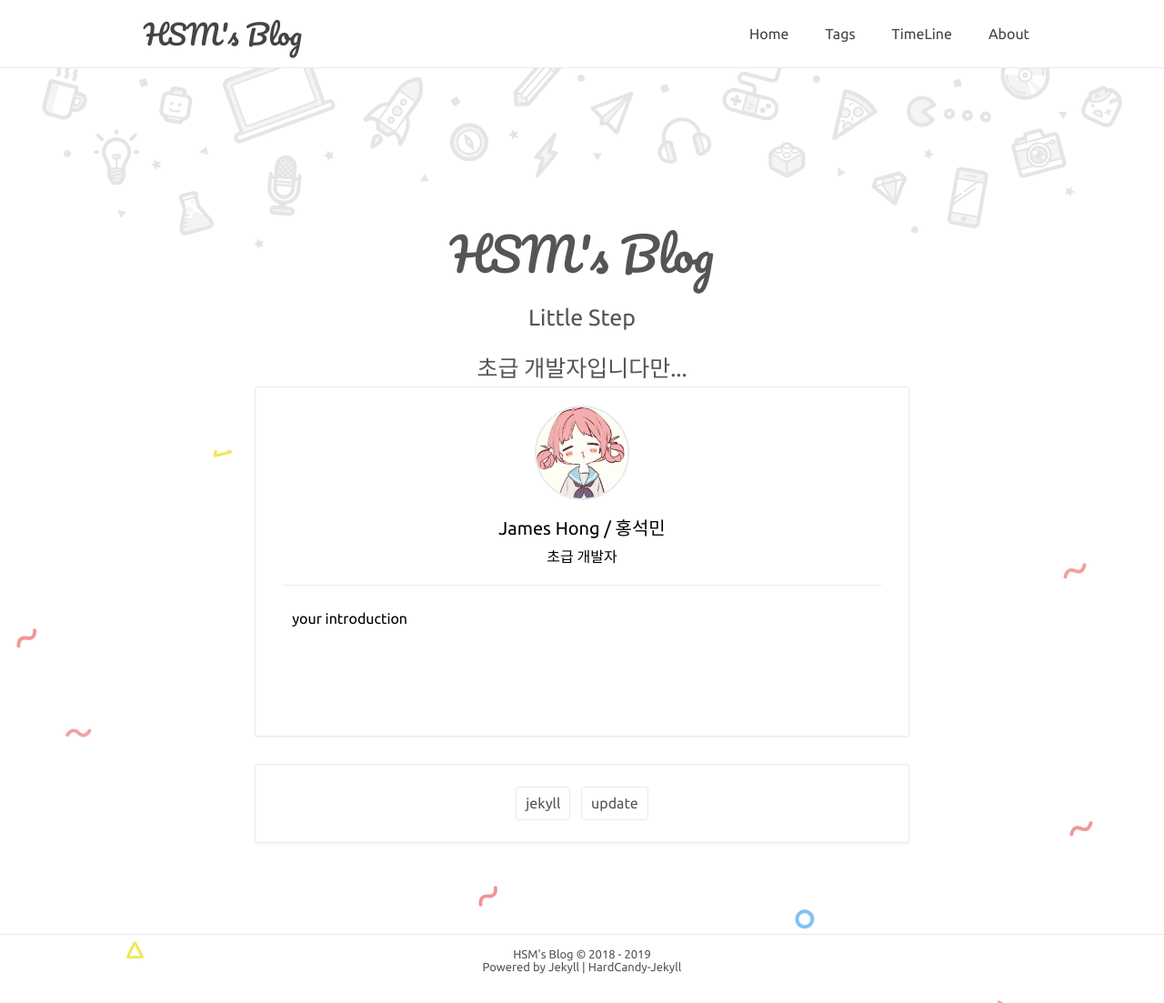
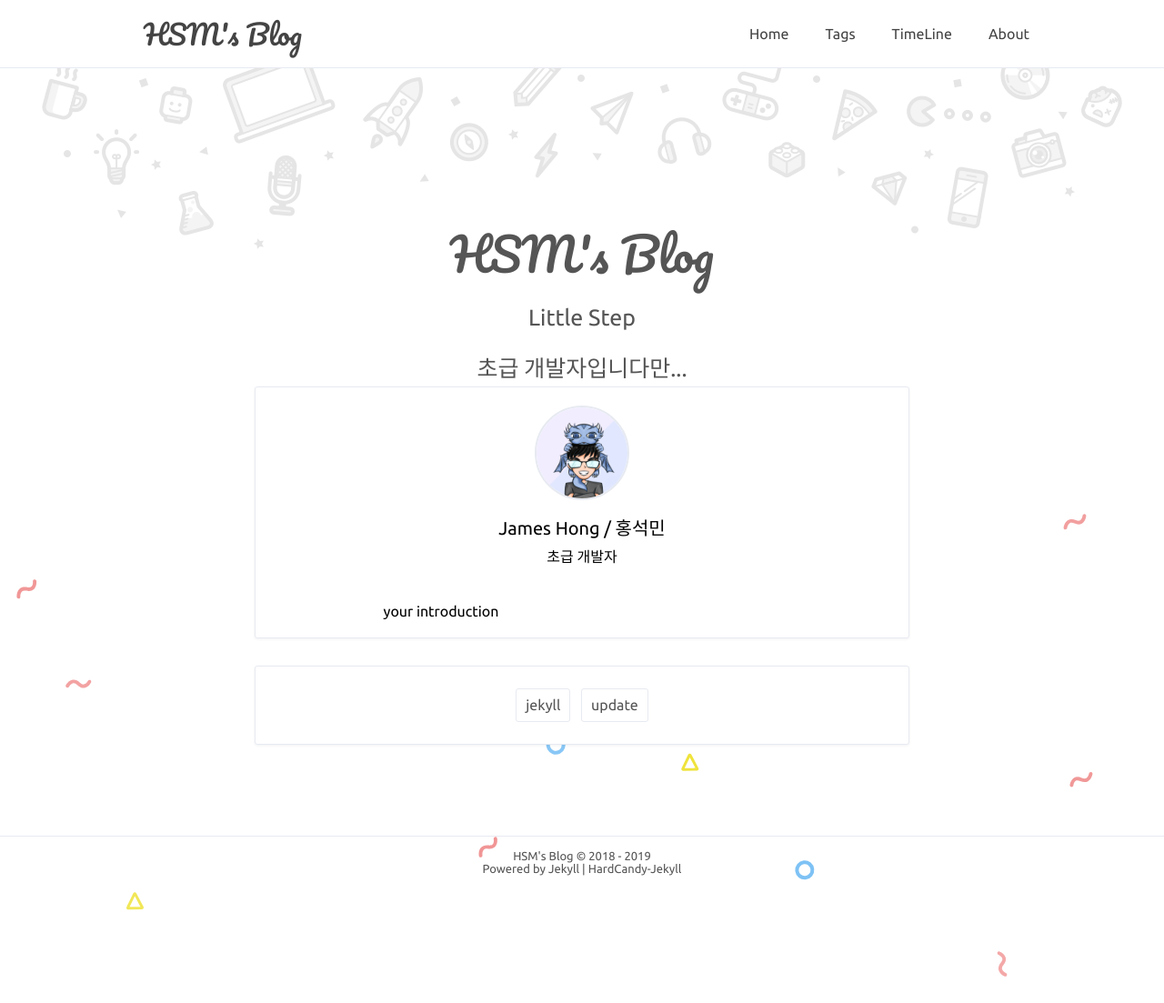
Before and after one commit to xukimseven/HardCandy-Jekyll, a Jekyll site: the page built from about.html, in a window 1280 px wide. Shown: the whole page at 91% size. Built offline with Jekyll 4.4.1, drawn with Linux system fonts in a browser that asks for light colours; comment, search, counter and statistics services are not loaded; after the commit the page ends 995 px from its top, so only the background shows below that.

Commit message:
Change Profile-img

```diff
--- a/_config.yml
+++ b/_config.yml
@@ -20,7 +20,7 @@
 bio: '초급 개발자'
 about: true
 aboutyou: 'your introduction'
-portraits: '/assets/profile.jpeg' # your portraits image file path
+portraits: '/assets/profile.png' # your portraits image file path
 
 # SNS
 SNS: true
--- a/about.html
+++ b/about.html
@@ -17,7 +17,7 @@
           <span id="yourname">{{ site.name }}</span>
           <span id="yourbio">{{ site.bio }}</span>
           {% if site.about %}
-            <span id="aboutyou">{{ site.aboutyou }}</span>
+            <span id="AboutYou">{{ site.aboutyou }}</span>
           {% endif %}
         {% endif %}
         {% if site.SNS %}
```
Also changed, not shown: assets/profile.jpeg (deleted), assets/profile.png (added).
